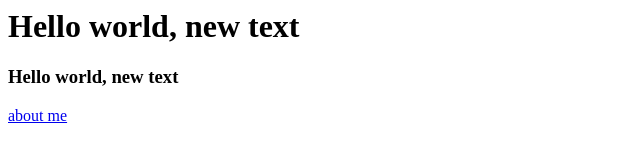
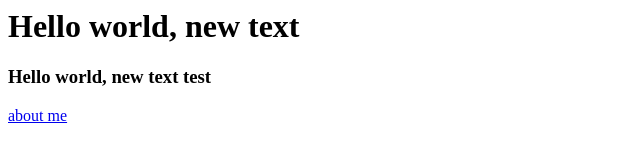
Before and after one commit to cimplex-jester/hello-world, a plain HTML site: page index.html in a window 1280 px wide. Shown: the full height of the page, 0-640 px from the left. Drawn offline with Linux system fonts and the light colour scheme.

Commit message:
added details

```diff
--- a/index.html
+++ b/index.html
@@ -8,7 +8,7 @@
     </h1>
 
     <h3>
-        Hello world, new text
+        Hello world, new text test
     </h3>
 
     <a href="file:///C:/Users/Rm303/Desktop/webdesign/about_me.html">about me</a>
```
Also changed, not shown: profile.html (added).
